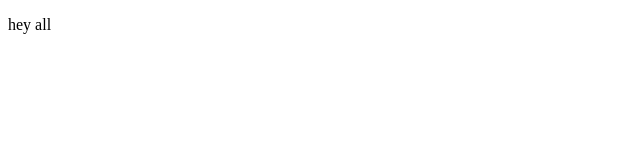
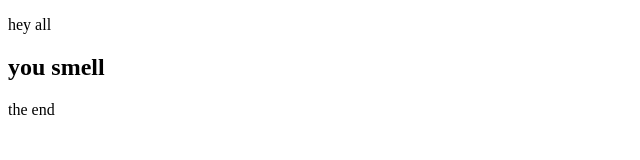
Before and after one commit to BrewNoculars/vigilant-adventure, a plain HTML site: page index.html in a window 1280 px wide. Shown: the whole page, without its empty margins (0-640 px from the left). Drawn offline with Linux system fonts and the light colour scheme.

Commit message:
added content

```diff
--- a/index.html
+++ b/index.html
@@ -6,6 +6,11 @@
 </head>
 <body>
 	<p>hey all</p>
-
+	<section>
+		<h1>you smell</h1>
+	</section>
+	<footer>
+		<p>the end</p>
+	</footer>
 </body>
 </html>
```
